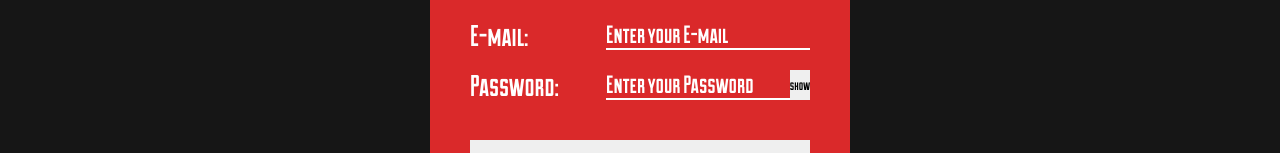
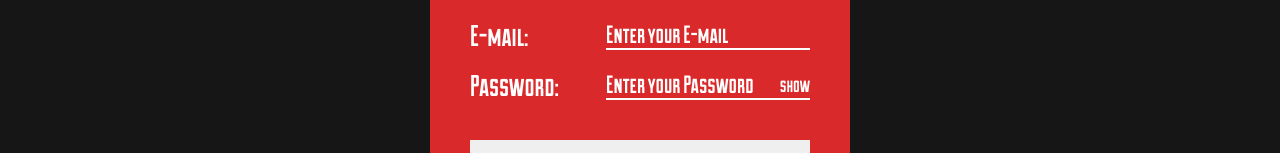
Before and after one commit to PavelKhmyz/ApexService, a React (Create React App) app: page /signIn in a window 1280 px wide. Shown: the part 373-526 px from the top of the page. Built offline with nearby package versions, Linux system fonts and the light colour scheme; no server answers.

Commit message:
change ShowPassword button

```diff
--- a/src/components/SignIn/SignIn.style.scss
+++ b/src/components/SignIn/SignIn.style.scss
@@ -33,6 +33,13 @@
             gap: 20px;
             justify-content: space-between;
             color: white;
+            & button{
+                color: white;
+                font-size: 20px;
+                &:hover{
+                    color: black;
+                }
+            }
             & input{
                 width: 60%;
                 background-color: inherit;
--- a/src/components/common/Input.tsx
+++ b/src/components/common/Input.tsx
@@ -21,7 +21,13 @@ export const Input = ({
     <div style={{ position: 'relative', top: 0, left: 0 }} className='inputLabel'>
       {showValue && (
         <button
-          style={{ position: 'absolute', right: 0, top: 0, height: '100%' }}
+          style={{
+            position: 'absolute',
+            right: 0,
+            top: 0,
+            height: '100%',
+            backgroundColor: 'inherit',
+          }}
           type='button'
           onClick={showValue}
         >
```
